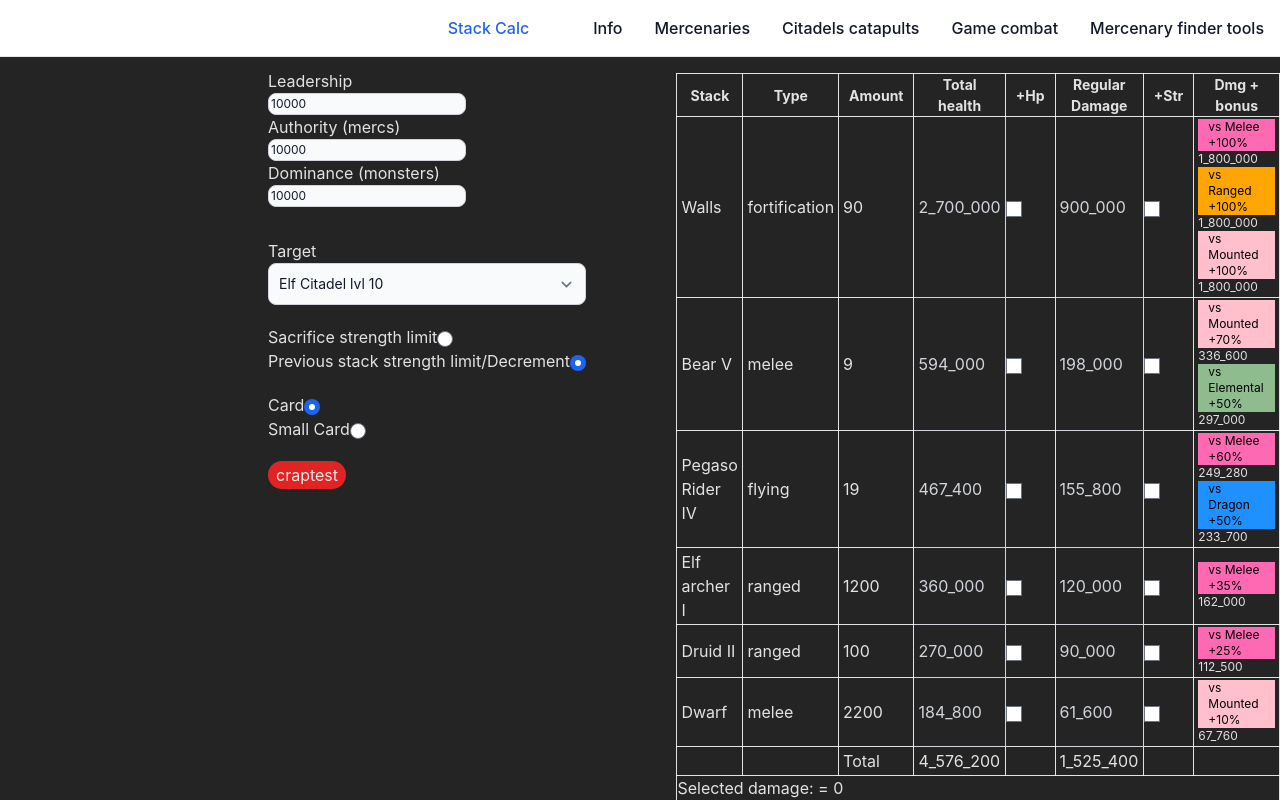
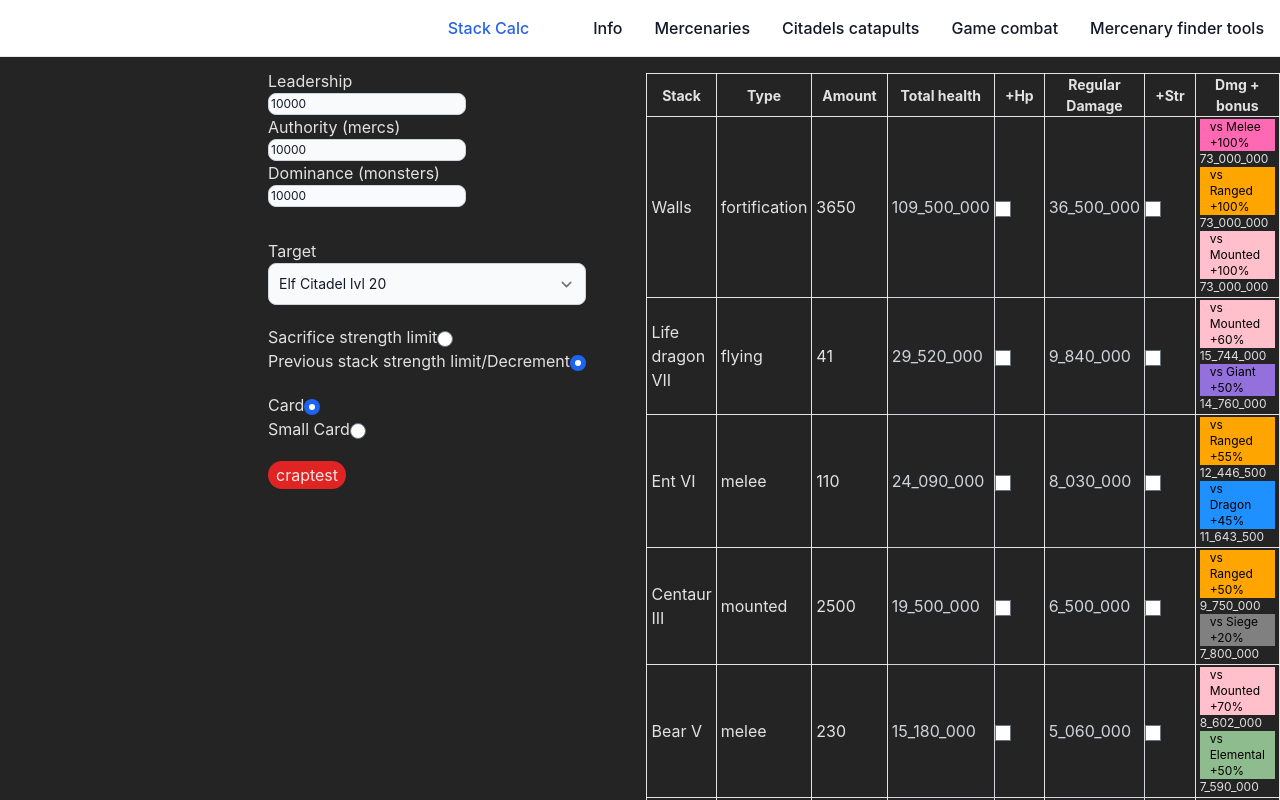
Before and after one commit to moigithub/totalbattlecaballitos, a React (Vite) app: page /calc in a window 1280 px wide. Shown: the top 800 px of the page. Built offline with nearby package versions, Linux system fonts and the light colour scheme; what zustand-debounce would draw is missing.

Commit message:
save selected target on store

```diff
--- a/src/dos.tsx
+++ b/src/dos.tsx
@@ -66,12 +66,14 @@ function Dos() {
   const authority = useStackStore(state => state.authority)
   const dominance = useStackStore(state => state.dominance)
   const gapBasePercent = useStackStore(state => state.gapBasePercent)
+  const selectedTarget = useStackStore(state => state.selectedTarget)
 
   const setLeadership = useStackStore(state => state.setLeadership)
   const setAuthority = useStackStore(state => state.setAuthority)
   const setDominance = useStackStore(state => state.setDominance)
   const resetAllStacks = useStackStore(state => state.resetAllStacks)
   const setGapBasePercent = useStackStore(state => state.setGapBasePercent)
+  const setSelectedTarget = useStackStore(state => state.setSelectedTarget)
   // const updateMinSetup = useStackStore(state => state.updateMinSetup)
 
   const armyRef = useRef(useStackStore.getState().army)
@@ -90,9 +92,9 @@ function Dos() {
   // const getArmyAuthority = useStackStore(state => state.getArmyAuthority)
   // const getArmyDominance = useStackStore(state => state.getArmyDominance)
 
-  const [citadel, setCitadel] = useState<Citadel>(citadele10)
-
-  const [selectedTarget, setSelectedTarget] = useState('citadele10')
+  const [citadel, setCitadel] = useState<Citadel>(citadele20)
+
+  // const [selectedTarget, setSelectedTarget] = useState('citadele10')
   const [addUnitMode, setAddUnitMode] = useState('previousStackStatsLimit')
   const [report, setReport] = useState<DataResult[][]>([])
 
--- a/src/stackStore.ts
+++ b/src/stackStore.ts
@@ -11,6 +11,7 @@ export interface StackStoreBasic {
   authority: number
   dominance: number
   gapBasePercent: number
+  selectedTarget: string
   army: Stack[]
 }
 
@@ -23,6 +24,7 @@ interface StackStore extends StackStoreBasic {
   removeStack: (id: string) => void
   resetStack: (id: string) => void
   resetAllStacks: () => void
+  setSelectedTarget: (value: string) => void
   setGapBasePercent: (value: number) => void
   setGapPercent: (id: string, value: number) => void
   setHpBonus: (id: string, value: number) => void
@@ -49,6 +51,7 @@ const stackSlice: StateCreator<StackStore, [], [['zustand/persist', unknown]]> =
   authority: 10000,
   dominance: 10000,
   gapBasePercent: 10,
+  selectedTarget: 'citadele20',
   army: [],
 
   setLeadership: value => {
@@ -115,6 +118,9 @@ const stackSlice: StateCreator<StackStore, [], [['zustand/persist', unknown]]> =
   // },
   recalculatePosition: () => {
     set(state => ({ army: state.army.map((stack, index) => ({ ...stack, position: index })) }))
+  },
+  setSelectedTarget: (value: string) => {
+    set(() => ({ selectedTarget: value }))
   },
   setGapBasePercent: value => {
     set(() => ({ gapBasePercent: value }))
```
